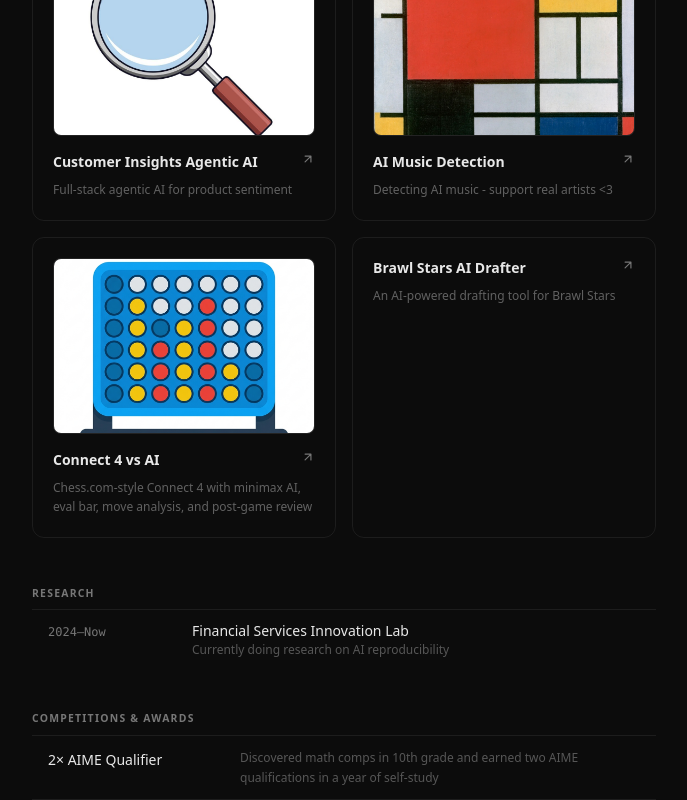
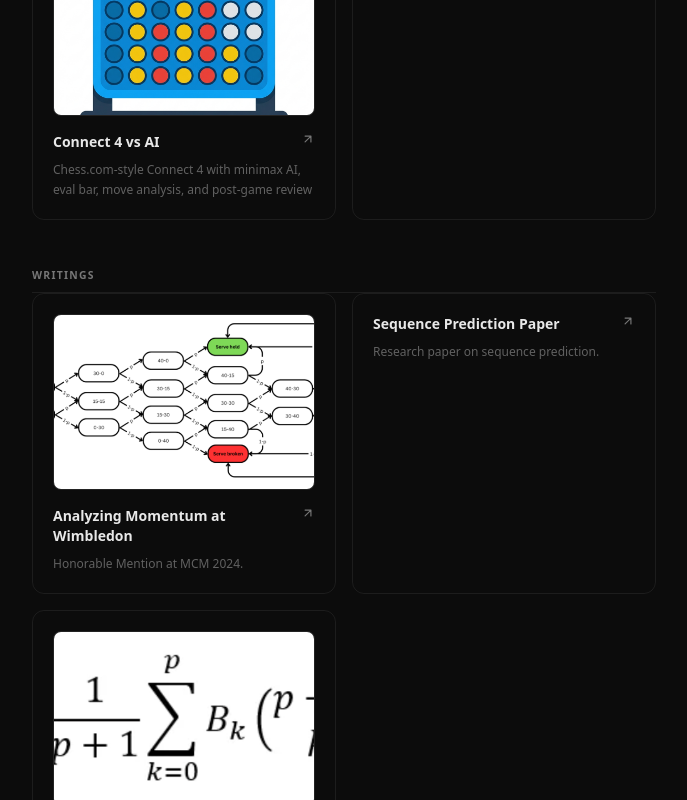
Before and after one commit to ojas480/portfolio, a Next.js app: page / in a window 1280 px wide. Shown: the part 1080-1880 px from the top of the page, without its empty margins (296-983 px from the left). Built offline with nearby package versions, Linux system fonts and the light colour scheme; no server answers.

Commit message:
split Projects into Projects + Writings; add Sequence Prediction paper
Wimbledon, Sequence Prediction, and Faulhaber move under a new Writings section so the Projects grid only carries software/interactive work.

```diff
--- a/app/page.tsx
+++ b/app/page.tsx
@@ -79,6 +79,33 @@ export default async function Home() {
         <h2 className="section-label mb-4 border-none pb-0">Projects</h2>
         <div className="grid grid-cols-1 sm:grid-cols-2 gap-4">
           {projects.map((p, i) => (
+            <div key={i} className="p-4 sm:p-5 border border-[var(--border)] rounded-xl bg-transparent hover:bg-[var(--bg-card)] transition-colors h-full flex flex-col group">
+              {p.image && (
+                <div className="w-full h-40 sm:h-44 mb-4 overflow-hidden rounded-lg border border-[var(--border)] shrink-0 bg-[var(--bg-card)]">
+                  <img src={p.image} alt={p.title} className="w-full h-full object-cover group-hover:scale-105 transition-transform duration-700 ease-out" />
+                </div>
+              )}
+              <div className="flex justify-between items-start mb-2">
+                <h3 className="text-sm font-semibold text-[var(--text)]">{p.title}</h3>
+                {p.link && (
+                  <a href={p.link} target="_blank" rel="noopener noreferrer" className="text-[var(--text-dim)] hover:text-[var(--text)] transition-colors">
+                    <svg xmlns="http://www.w3.org/2000/svg" width="14" height="14" viewBox="0 0 24 24" fill="none" stroke="currentColor" strokeWidth="2" strokeLinecap="round" strokeLinejoin="round"><path d="M7 17l9.2-9.2M17 17V7H7"/></svg>
+                  </a>
+                )}
+              </div>
+              <p className="text-xs text-[var(--text-dim)] leading-relaxed opacity-80 flex-grow">
+                {p.description}
+              </p>
+            </div>
+          ))}
+        </div>
+      </section>
+
+      {/* ── Writings ── */}
+      <section className="mb-12">
+        <h2 className="section-label mb-4 border-none pb-0">Writings</h2>
+        <div className="grid grid-cols-1 sm:grid-cols-2 gap-4">
+          {writings.map((p, i) => (
             <div key={i} className="p-4 sm:p-5 border border-[var(--border)] rounded-xl bg-transparent hover:bg-[var(--bg-card)] transition-colors h-full flex flex-col group">
               {p.image && (
                 <div className="w-full h-40 sm:h-44 mb-4 overflow-hidden rounded-lg border border-[var(--border)] shrink-0 bg-[var(--bg-card)]">
@@ -249,7 +276,7 @@ const experiences = [
   },
 ];
 
-const projects = [
+const writings = [
   {
     title: "Analyzing Momentum at Wimbledon",
     description:
@@ -258,12 +285,21 @@ const projects = [
     image: "/wimbledon.png",
   },
   {
+    title: "Sequence Prediction Paper",
+    description:
+      "Research paper on sequence prediction.",
+    link: "/Ojas_Sequence_Prediction_Paper.pdf",
+  },
+  {
     title: "Faulhaber's Formula Derivation",
     description:
       "Derivation of Faulhaber's Formula",
     link: "/OjasKalraDRP.pdf",
     image: "/faulhaber.png",
   },
+];
+
+const projects = [
   {
     title: "Customer Insights Agentic AI",
     description:
```
Also changed, not shown: 1 other file (tests, documents, lock files or other folders).
